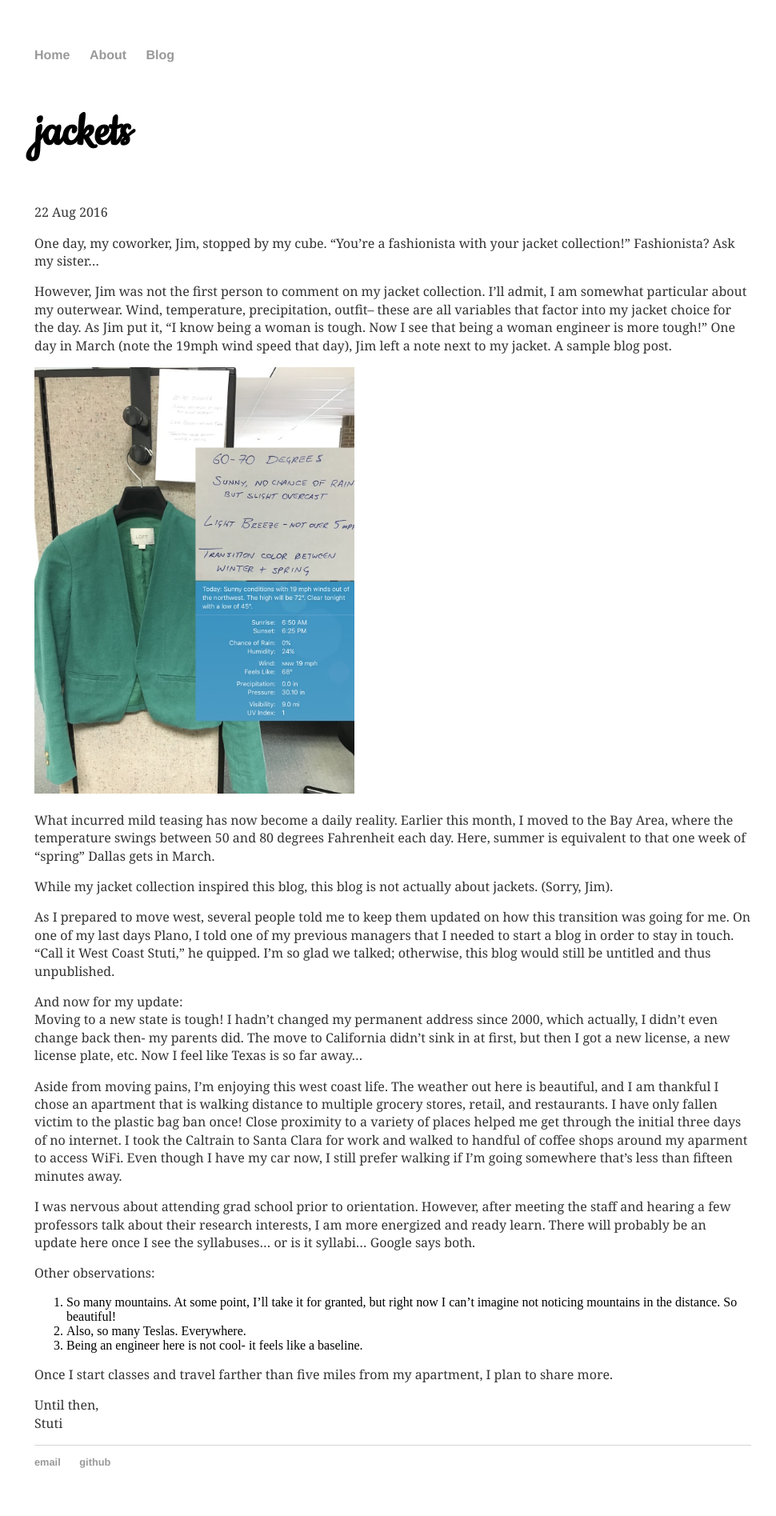
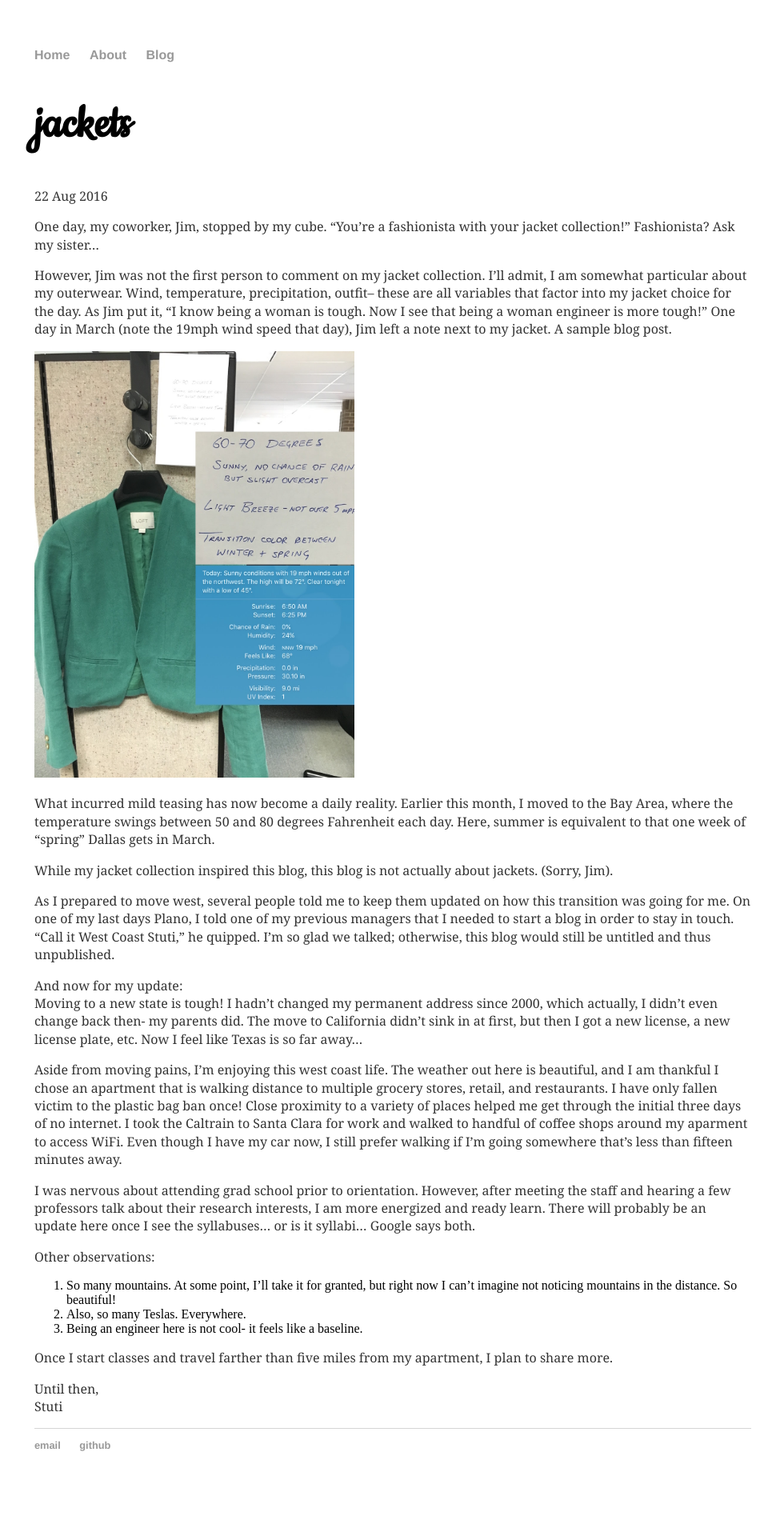
Before and after one commit to stutighiya/stutighiya.github.io, a Jekyll site: the page built from _posts/2016-08-22-jackets.md, in a window 1280 px wide. Shown: the whole page at 80% size, without its empty margins (149-1119 px from the left). Built offline with Jekyll 4.4.1, drawn with Linux system fonts in a browser that asks for light colours; after the commit the page ends 1874 px from its top, so only the background shows below that.

Commit message:
post layout cleanup
Attempt to inherit from default layout

```diff
--- a/_layouts/post.html
+++ b/_layouts/post.html
@@ -1,33 +1,12 @@
-<!DOCTYPE html>
-  <html>
-    <head>
-      <title>{{ page.title }}</title>
-      <!-- link to main stylesheet -->
-      <link rel="stylesheet" type="text/css" href="/css/main.css">
-    </head>
-    <body>
-      <nav>
-          <ul>
-              <li><a href="/">Home</a></li>
-              <li><a href="/about">About</a></li>
-              <li><a href="/blog">Blog</a></li>
-          </ul>
-      </nav>
-   	<div id="post">
-		<article>
-			<header class="header">
-				<h1>{{ page.title }}</h1>
-				<p class="meta">{{ page.date | date_to_string }}</p>
-			</header>
+---
+layout: default
+---
 
-			<section>
-  				{{ content }}
-			</section>
-		</article>
-		{% include comments.html %}
-  	</div>
+<h1>{{ page.title }}</h1>
+<p class="meta">{{ page.date | date_to_string }}</p>
 
-    {% include footer.html %}
+<article class="post">
+  {{ content }}
+</article>
 
-    </body>
-  </html>
+{% include comments.html %}
```
